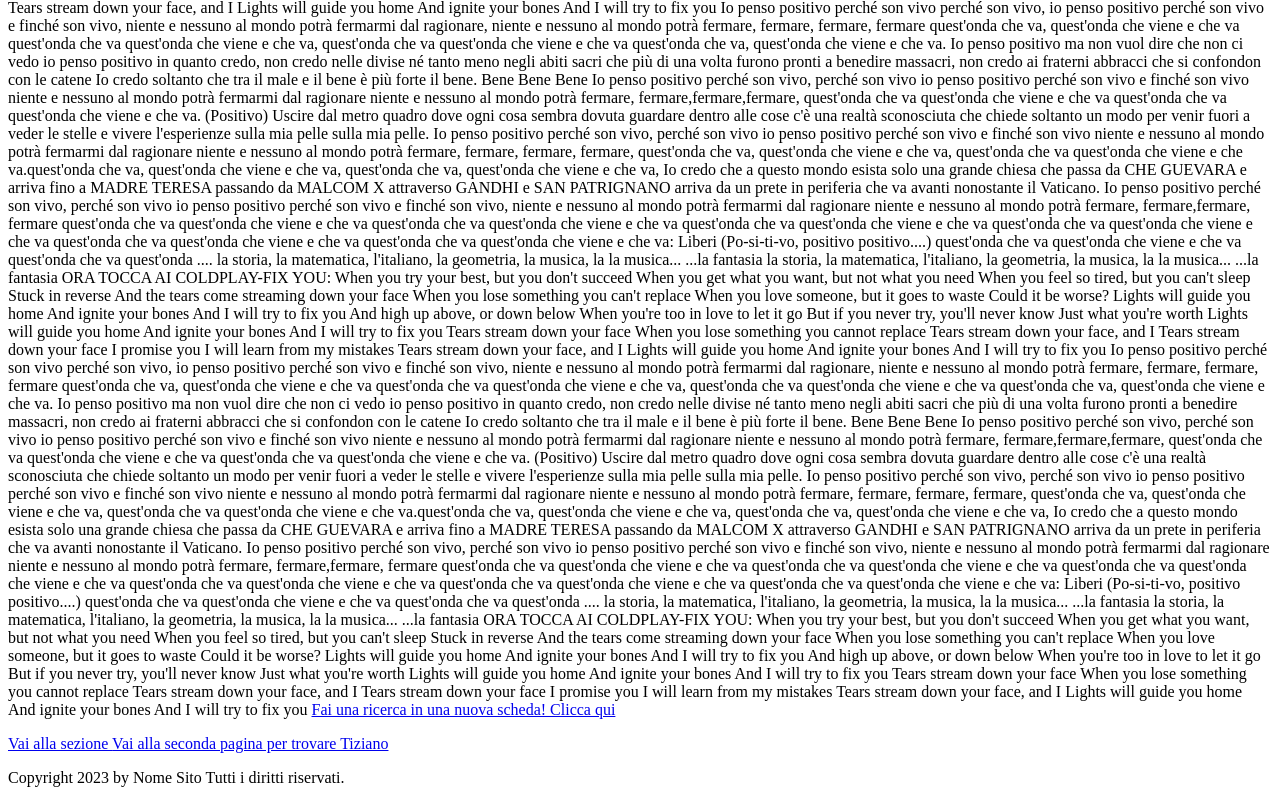
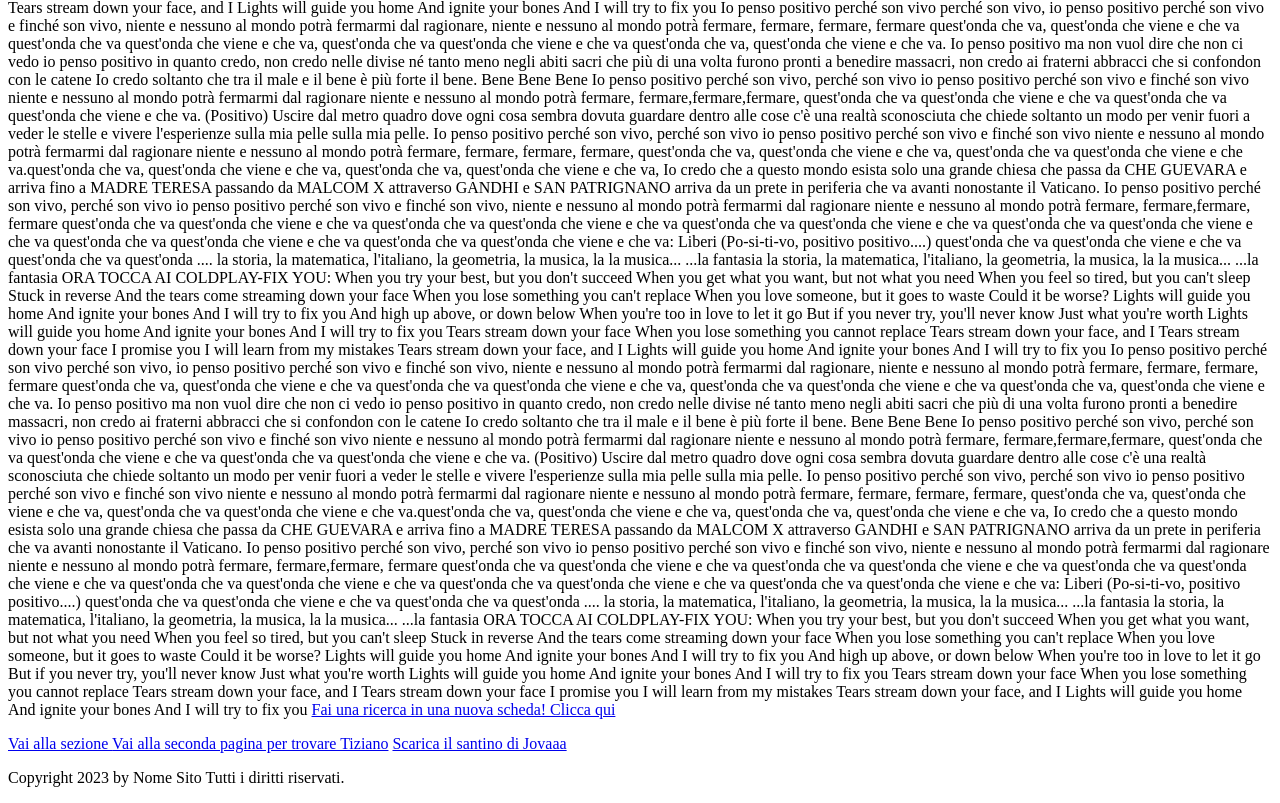
Before and after one commit to AlessiaDAngeloo/primosito, a plain HTML site: page index.html in a window 1280 px wide. Shown: the part 1487-2290 px from the top of the page. Drawn offline with Linux system fonts and the light colour scheme.

Commit message:
Add files via upload

```diff
--- a/index.html
+++ b/index.html
@@ -574,6 +574,8 @@
 
 <a href="pagina2.html">Vai alla seconda pagina per trovare Tiziano</a>
 
+<a href="jova.pdf" target="_blank">Scarica il santino di Jovaaa</a>
+
 </body>
 
 <!--Pié di pagina -->
```
